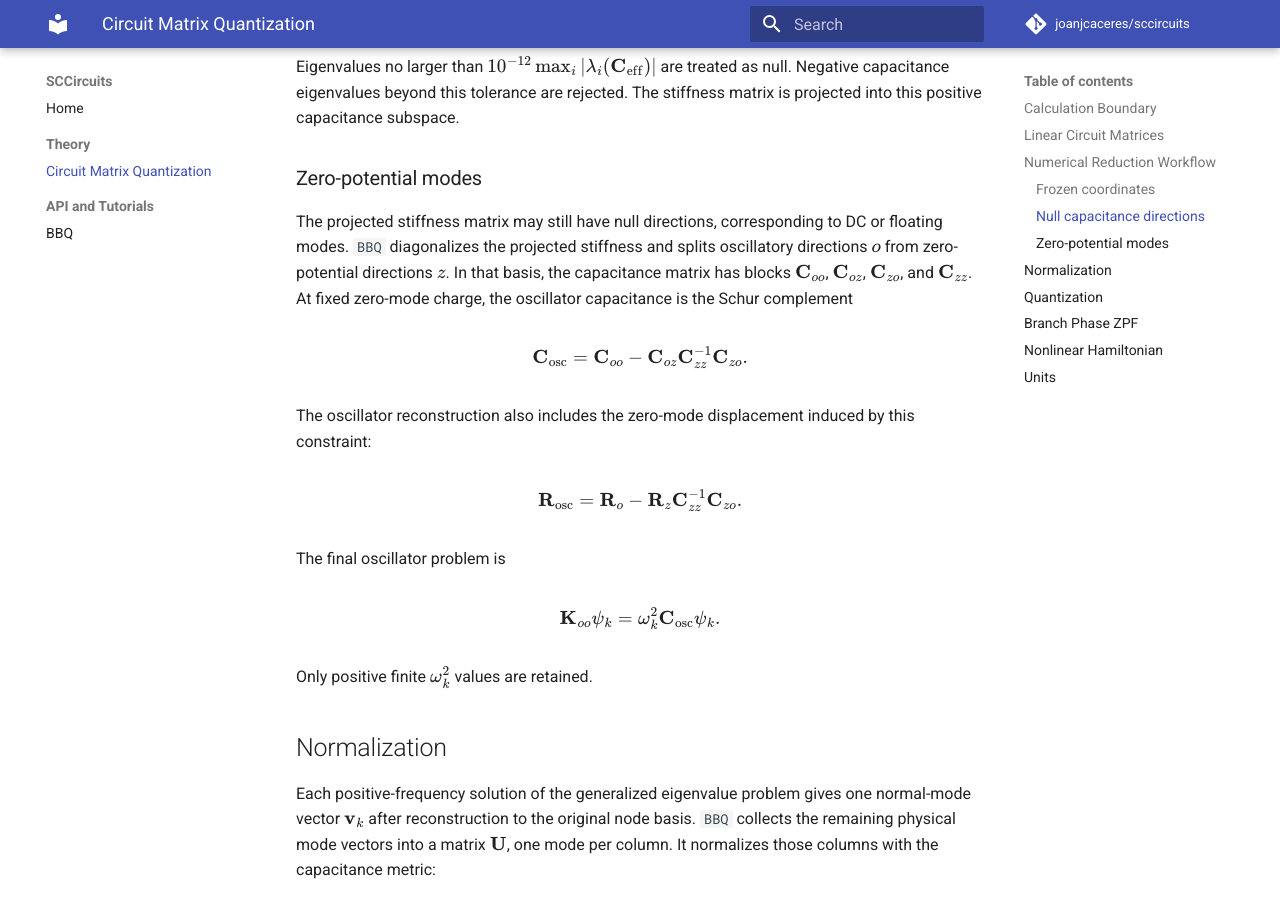
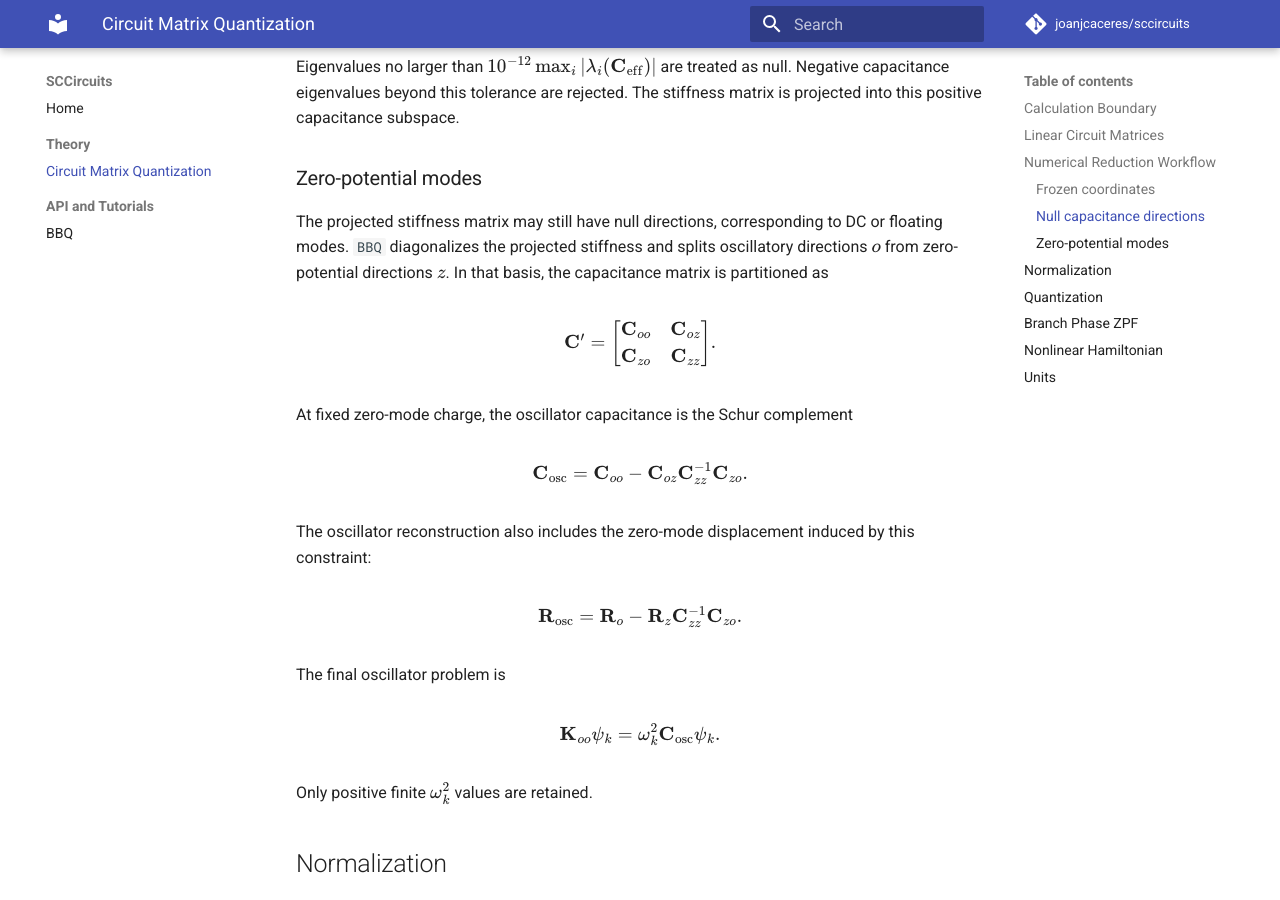
Before and after one commit to joanjcaceres/sccircuits, an MkDocs documentation site: the page built from docs/theory/circuit-matrix-quantization.md, in a window 1280 px wide and 900 px high, scrolled down 2440 px. Built offline with MkDocs 1.6.1 and Material for MkDocs 9.7.7, drawn with Linux system fonts in a browser that asks for light colours; comment, search, counter and statistics services are not loaded.

Commit message:
Fix capacitance block math rendering

```diff
--- a/docs/theory/circuit-matrix-quantization.md
+++ b/docs/theory/circuit-matrix-quantization.md
@@ -137,10 +137,17 @@ stiffness matrix is projected into this positive capacitance subspace.
 The projected stiffness matrix may still have null directions, corresponding to
 DC or floating modes. `BBQ` diagonalizes the projected stiffness and splits
 oscillatory directions $o$ from zero-potential directions $z$. In that basis,
-the capacitance matrix has blocks
-$\mathbf{C}_{oo}$, $\mathbf{C}_{oz}$, $\mathbf{C}_{zo}$, and
-$\mathbf{C}_{zz}$. At fixed zero-mode charge, the oscillator capacitance is the
-Schur complement
+the capacitance matrix is partitioned as
+
+$$
+\mathbf{C}' =
+\begin{bmatrix}
+\mathbf{C}_{oo} & \mathbf{C}_{oz} \\
+\mathbf{C}_{zo} & \mathbf{C}_{zz}
+\end{bmatrix}.
+$$
+
+At fixed zero-mode charge, the oscillator capacitance is the Schur complement
 
 $$
 \mathbf{C}_{\mathrm{osc}} =
```
